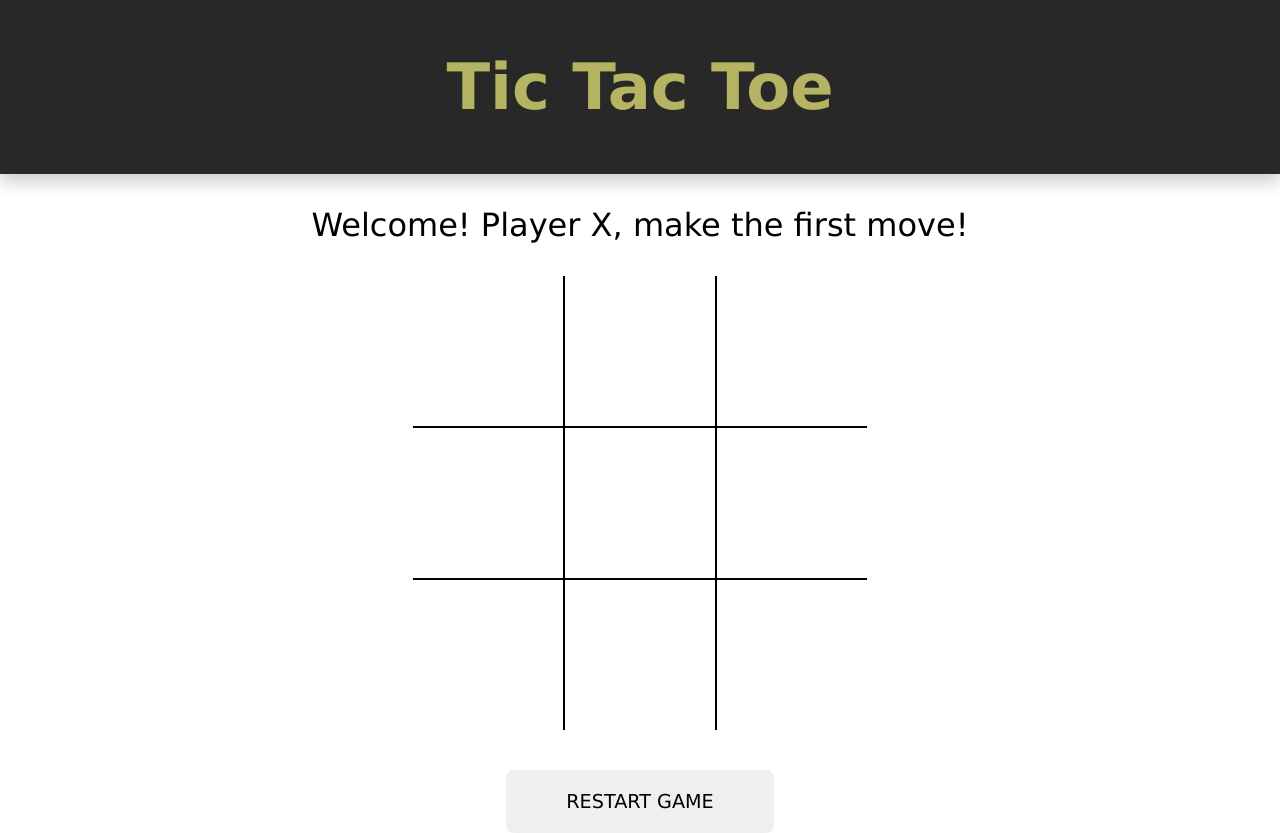
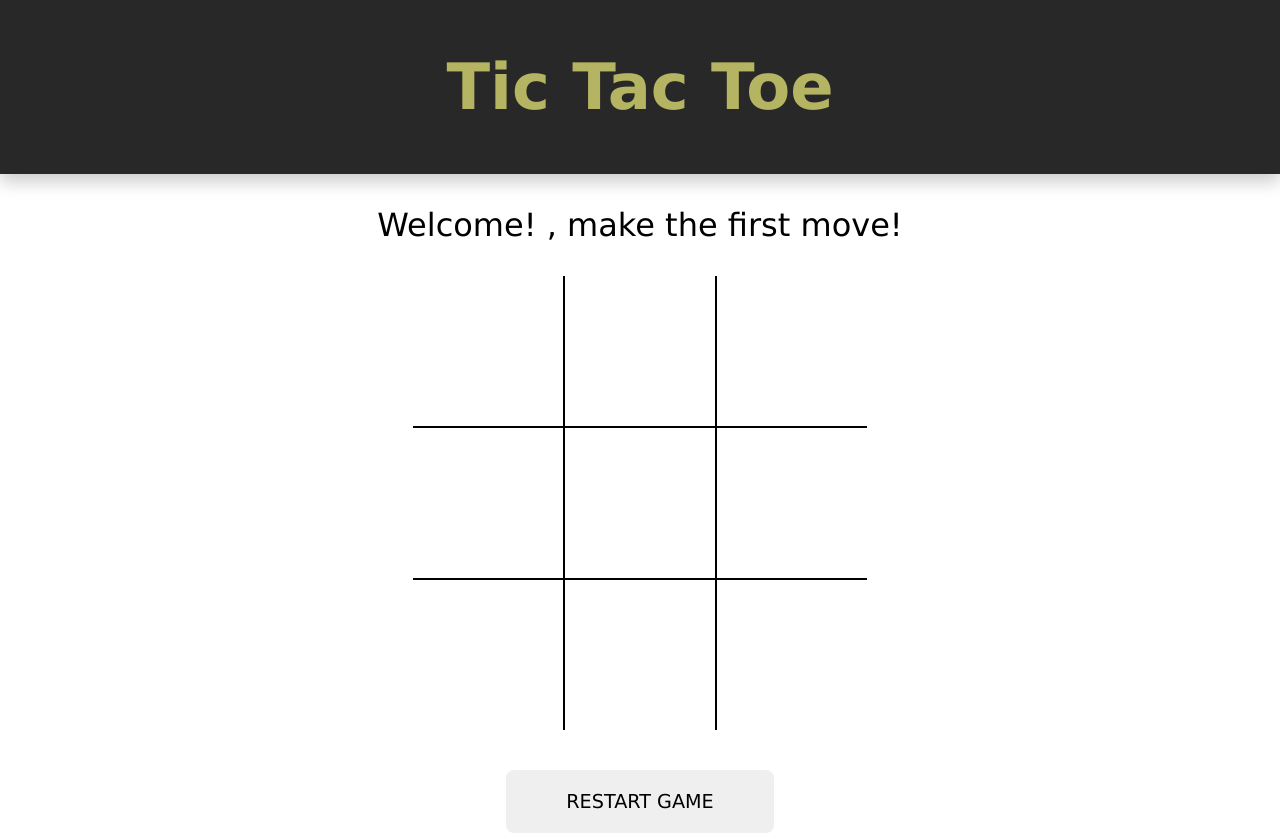
Before and after one commit to FalkoKa/Project-Tic-Tac-Toe, a plain HTML site: page index.html in a window 1280 px wide. Drawn offline with Linux system fonts and the light colour scheme.

Commit message:
add span for initial load

```diff
--- a/index.html
+++ b/index.html
@@ -13,7 +13,7 @@
     </header>
 
     <main>
-      <p class="message">Welcome! Player X, make the first move!</p>
+      <p class="message">Welcome! <span></span>, make the first move!</p>
       <div class="gameboard">
         <div class="field" data-num="0"></div>
         <div class="field" data-num="1"></div>
```
